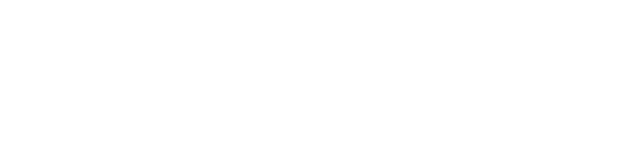
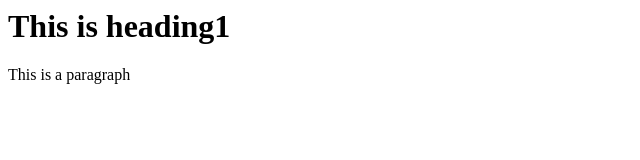
Before and after one commit to Dharshanms13/GitTest, a plain HTML site: page index.html in a window 1280 px wide. Shown: the whole page, without its empty margins (0-640 px from the left). Drawn offline with Linux system fonts and the light colour scheme.

Commit message:
modified old file and added new file

```diff
--- a/index.html
+++ b/index.html
@@ -1,4 +1,9 @@
 <html>
-	<head></head>
-	<body></body>
+	<head>
+		<title>No title</title>
+	</head>
+	<body>
+		<h1>This is heading1</h1>
+		<p>This is a paragraph</p>
+	</body>
 </html>
```
Also changed, not shown: num.txt (added).
